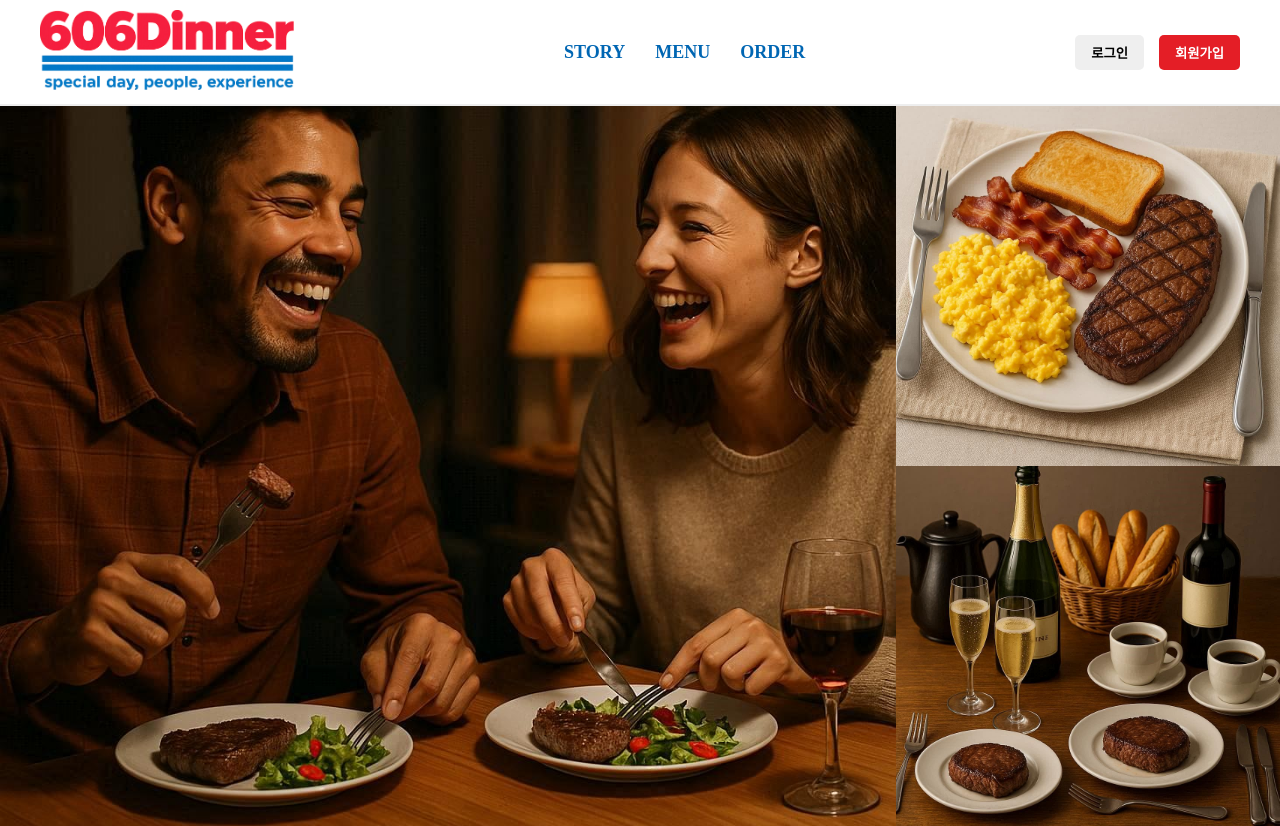
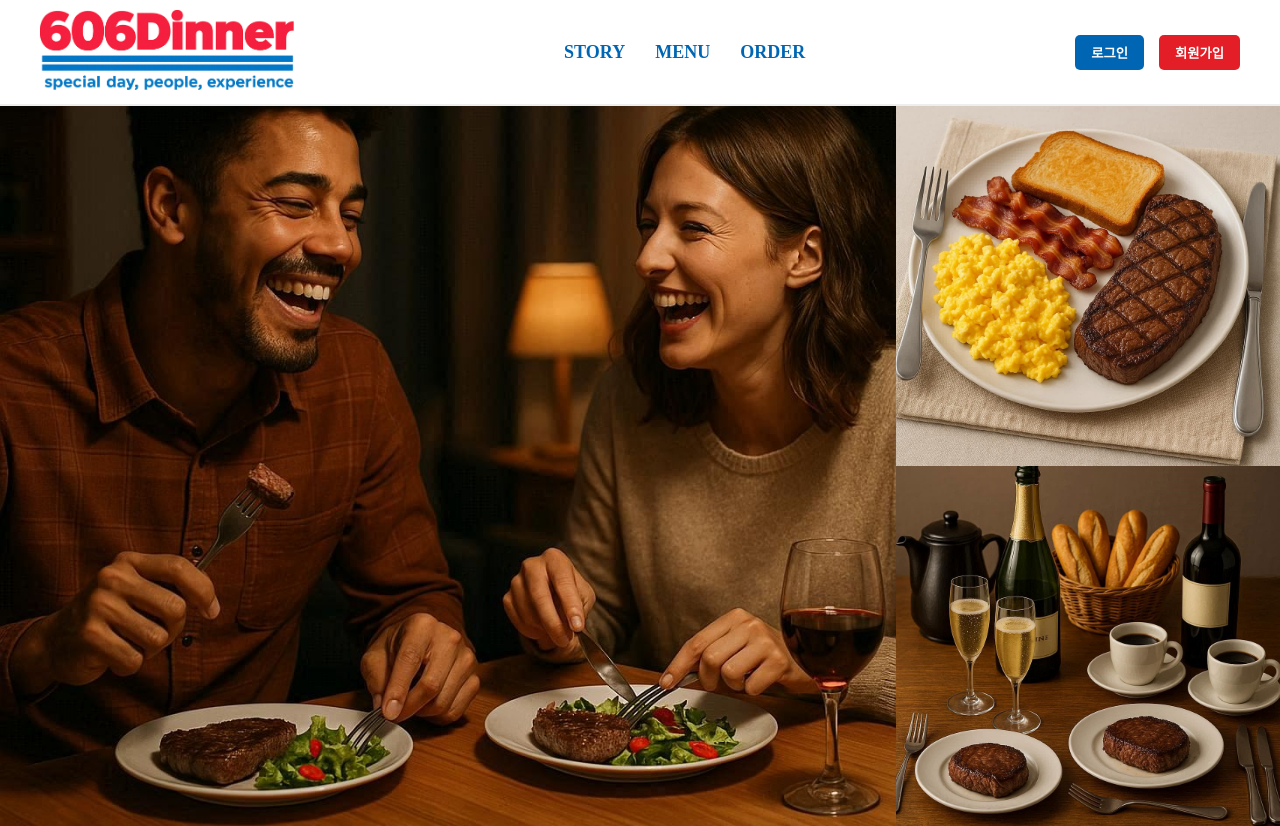
Before and after one commit to UOS606/606Dinner, a React (Create React App) app in the folder frontend/: page / in a window 1280 px wide. Built offline with nearby package versions, Linux system fonts and the light colour scheme.

Commit message:
order 탭, 직원용 GUI 미구현

```diff
--- a/frontend/src/components/common/nav_bar/NavBar.jsx
+++ b/frontend/src/components/common/nav_bar/NavBar.jsx
@@ -59,9 +59,13 @@ const NavBar = ({
 
       <div className={styles.actions}>
         {isLoggedIn ? (
-          <button onClick={handleLogout}>로그아웃</button>
+          <button onClick={handleLogout} className={styles.loginBtn}>
+            로그아웃
+          </button>
         ) : (
-          <button onClick={onLoginClick}>로그인</button>
+          <button onClick={onLoginClick} className={styles.loginBtn}>
+            로그인
+          </button>
         )}
         <button className={styles.signupBtn} onClick={onSignupClick}>
           회원가입
```
